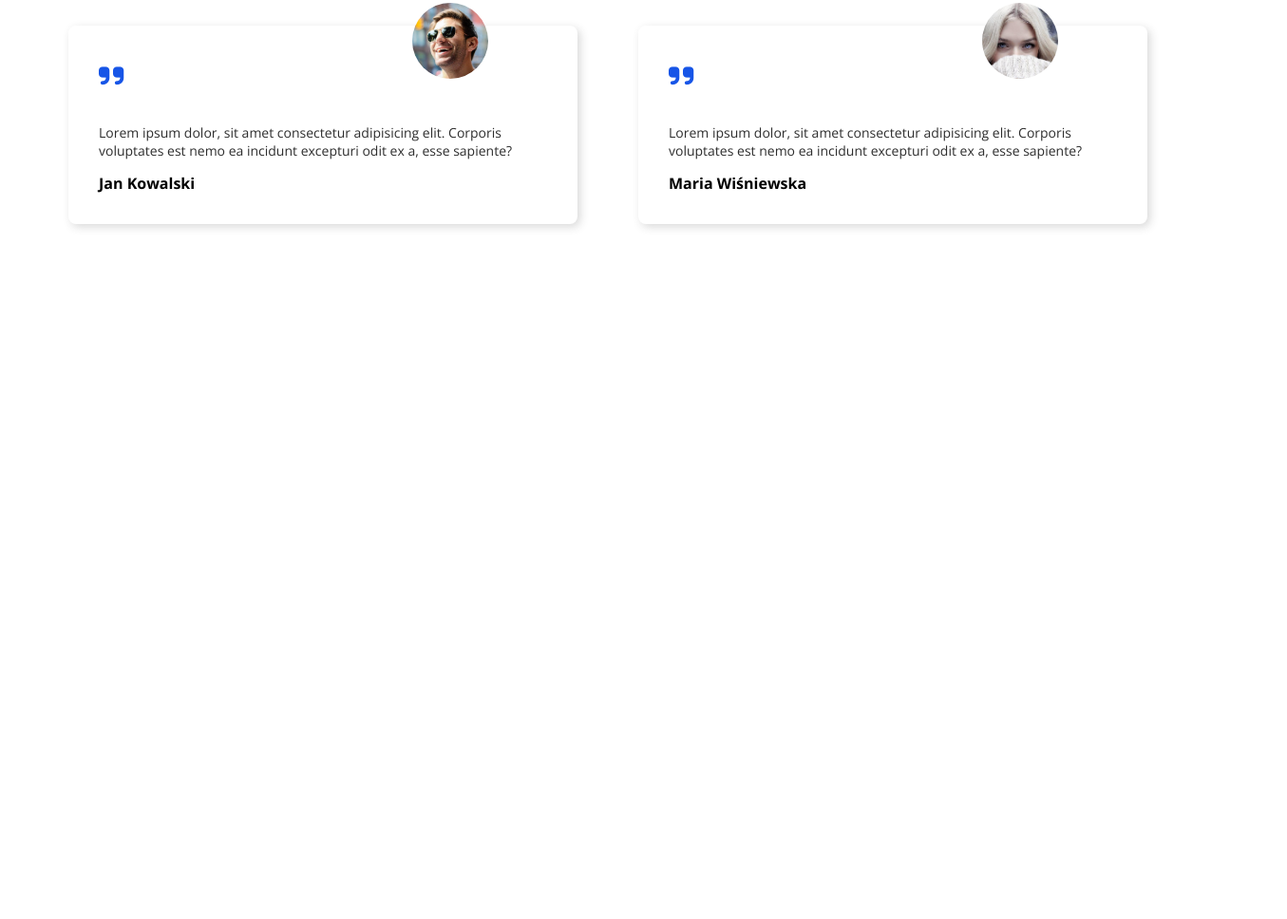
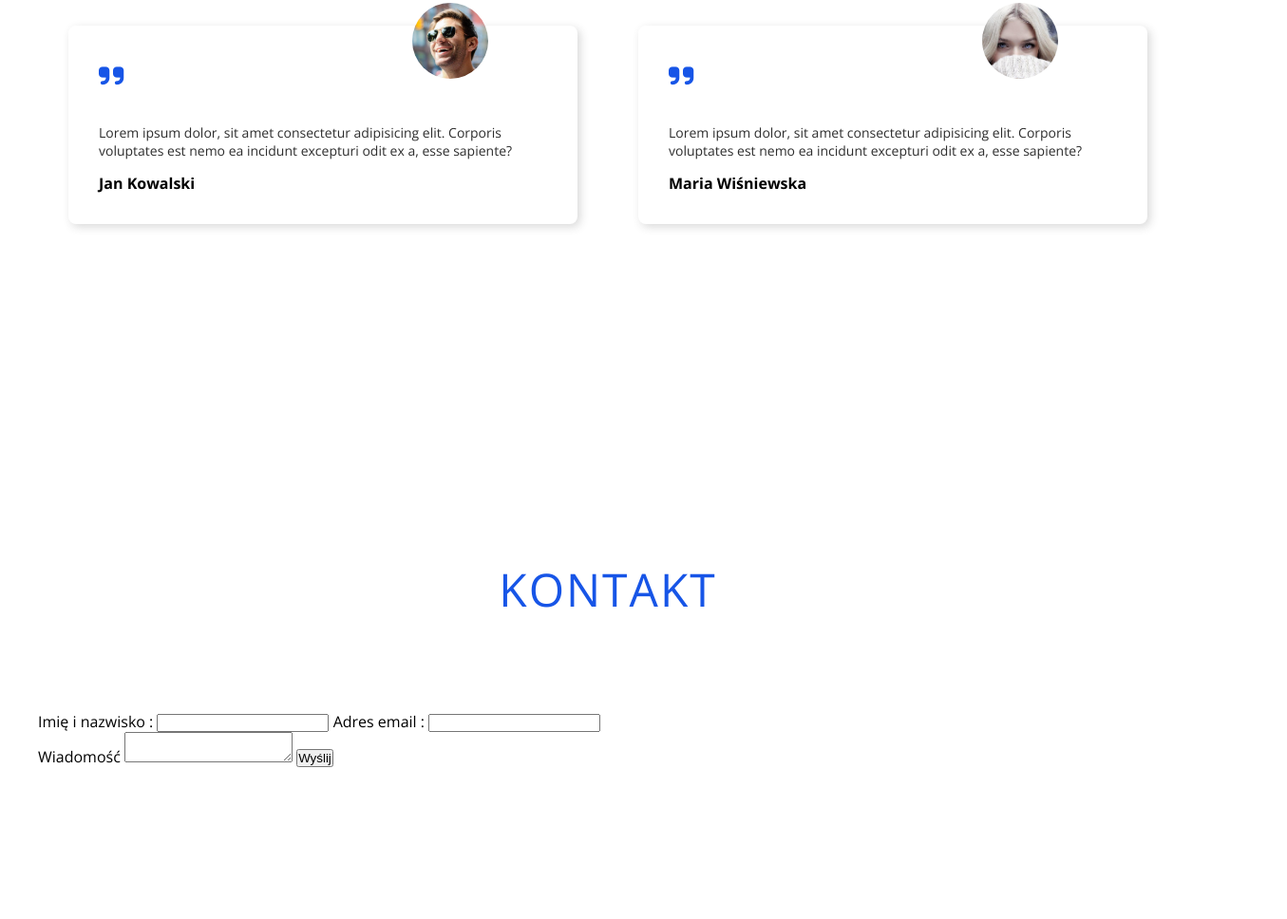
Before and after one commit to Timoon3k/Tropical-Paradise, a plain HTML site: page index.html in a window 1280 px wide. Shown: the part 5894-6862 px from the top of the page at 95% size, 1355 px wide, since content can reach past the window. Before the commit the page ends 6322 px from the top, so only its background shows below. Drawn offline with nearby package versions, Linux system fonts and the light colour scheme.

Commit message:
add structure contact section page

```diff
--- a/index.html
+++ b/index.html
@@ -208,7 +208,7 @@
 				</div>
 			</section>
 
-			<!-- Opinie -->
+			<!--  Sekcja Opinie -->
 
 			<section class="reviews section-padding section white-section" id="reviews">
 				<h2 class="section-heading">Opinie</h2>
@@ -257,6 +257,29 @@
 				</div>
 			</section>
 
+			<!-- Sekcja Kontakt -->
+
+			<section id="contact" class="contact section-padding section white-section">
+				<div class="white-block white-block-left"></div>
+				<div class="white-block white-block-right"></div>
+				<h2 class="section-heading">Kontakt</h2>
+				<div class="wrapper">
+					<form class="contact-form">
+						<div class="contact-form-top">
+							<label for="name" class="contact__form-label">Imię i nazwisko :</label>
+							<input type="text" class="contact__form-input" id="name" />
+
+							<label for="email" class="contact__form-label">Adres email :</label>
+							<input type="text" class="contact__form-input" id="email" />
+						</div>
+
+						<label for="msg" class="contact__form-label">Wiadomość</label>
+						<textarea id="msg" class="contact__form-textarea"></textarea>
+						<button type="submit" class="contact__form-btn btn-special-animation">Wyślij</button>
+					</form>
+				</div>
+			</section>
+
 			<!-- Skrypty -->
 			<script src="/js/main.js"></script>
 			<script type="text/javascript" src="//code.jquery.com/jquery-1.11.0.min.js"></script>
```
